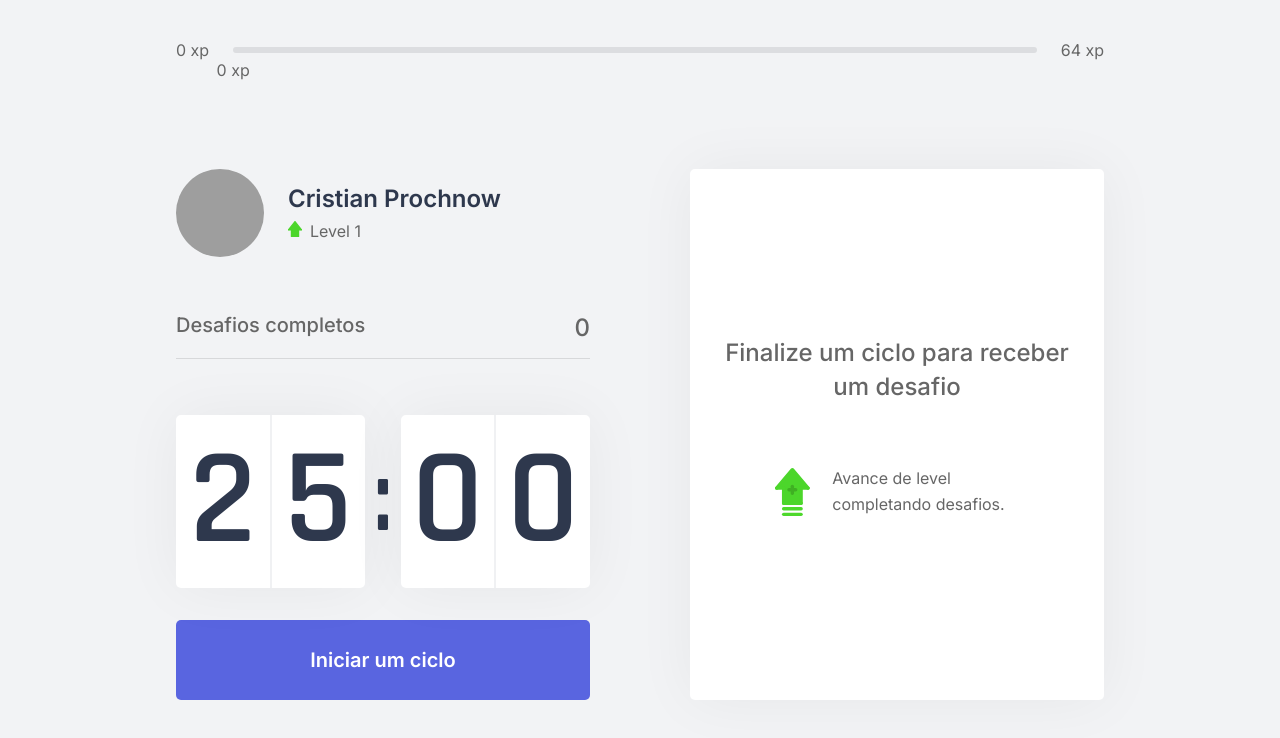
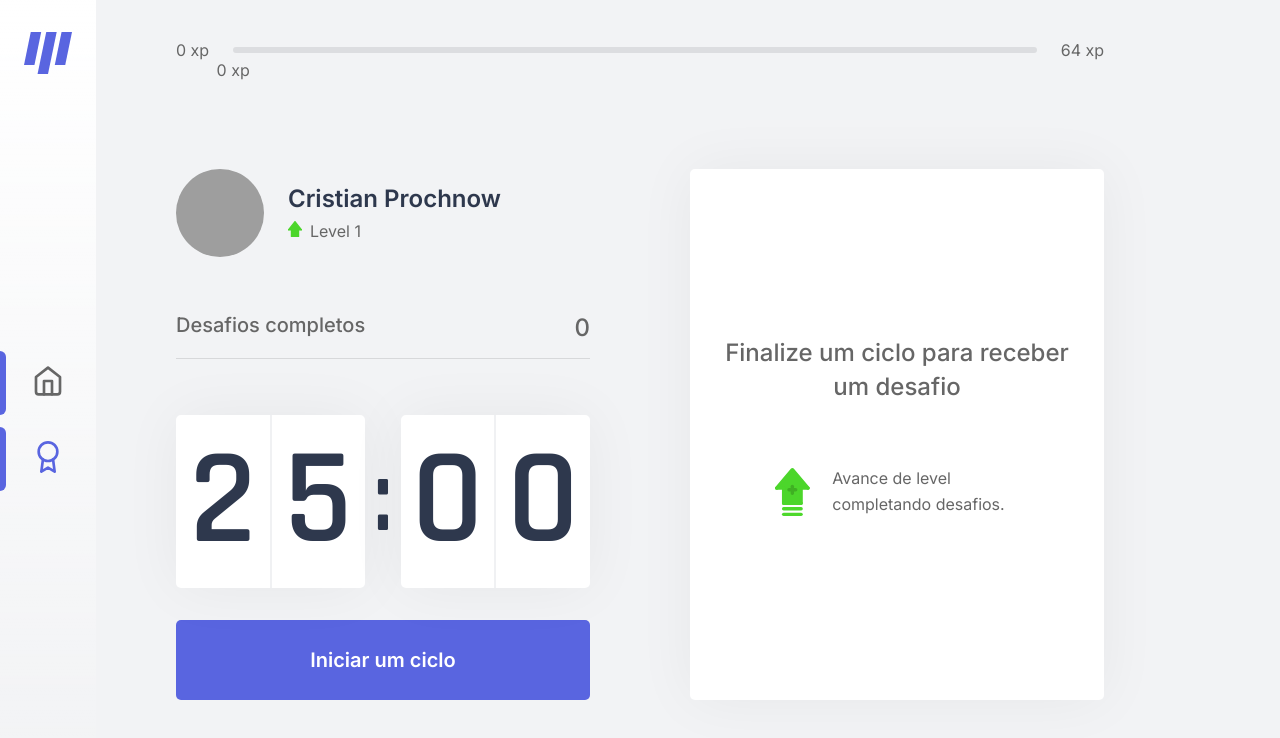
Before and after one commit to cristianprochnow/move-it, a Next.js app: page /app in a window 1280 px wide. Shown: the top 738 px of the page. Built offline with nearby package versions, Linux system fonts and the light colour scheme; grey boxes are pictures that could not be loaded.

Commit message:
feat(components/): create SideMenuBar for app page

```diff
--- a/src/components/SideMenuBar.tsx
+++ b/src/components/SideMenuBar.tsx
@@ -1,7 +1,25 @@
+import { FiHome, FiAward } from 'react-icons/fi'
 import styles from '../styles/components/SideMenuBar.module.css'
 
 export function SideMenuBar() {
   return (
-    <div className={styles.sideMenuBarContainer}></div>
+    <div className={styles.sideMenuBarContainer}>
+      <img src="./logo.svg" alt="Move.it" />
+
+      <nav>
+        <button type="button">
+          <span></span>
+
+          <FiHome size={32} />
+        </button>
+        <button type="button" className={styles.selected}>
+          <span></span>
+
+          <FiAward size={32} />
+        </button>
+      </nav>
+
+      <span></span>
+    </div>
   )
 }
--- a/src/pages/app.tsx
+++ b/src/pages/app.tsx
@@ -8,6 +8,7 @@ import { Countdown } from '../components/Countdown';
 import { ChallengeBox } from '../components/ChallengeBox';
 import { CountdownProvider } from '../contexts/CountdownContext';
 import { ChallengesProvider } from '../contexts/ChallengesContext';
+import { SideMenuBar } from '../components/SideMenuBar';
 
 interface HomeProps {
   level: number
@@ -26,6 +27,8 @@ export default function App({
       currentExperience={currentExperience}
       completedChallenges={completedChallenges}
     >
+      <SideMenuBar />
+
       <div className={styles.container}>
         <Head>
           <title>App | Move.it</title>
--- a/src/styles/components/SideMenuBar.module.css
+++ b/src/styles/components/SideMenuBar.module.css
@@ -1 +1,43 @@
-.sideMenuBarContainer {}
+.sideMenuBarContainer {
+  position: fixed;
+  top: 0;
+  bottom: 0;
+  left: 0;
+  display: flex;
+  flex-direction: column;
+  align-items: center;
+  justify-content: space-between;
+  width: 6rem;
+  padding: 2rem 0;
+  background: linear-gradient(to bottom, rgba(255, 255, 255, 1), rgba(255, 255, 255, 0));
+}
+
+.sideMenuBarContainer nav {
+  display: flex;
+  flex-direction: column;
+  width: 100%;
+  gap: .8rem;
+}
+
+.sideMenuBarContainer nav button {
+  position: relative;
+  height: 4rem;
+  border: 0;
+  color: var(--text);
+  background: transparent;
+}
+
+.sideMenuBarContainer nav button span {
+  position: absolute;
+  top: 0;
+  bottom: 0;
+  left: 0;
+  padding: .2rem;
+  border: 0;
+  border-radius: 0 1rem 1rem 0;
+  background: var(--blue);
+}
+
+.selected {
+  color: var(--blue) !important;
+}
--- a/src/styles/pages/App.module.css
+++ b/src/styles/pages/App.module.css
@@ -1,7 +1,7 @@
 .container {
   display: flex;
   flex-direction: column;
-  height: 100vh;
+  min-height: 100vh;
   max-width: 992px;
   margin: 0 auto;
   padding: 2.5rem 2rem;
```
Also changed, not shown: public/logo.svg (added).
